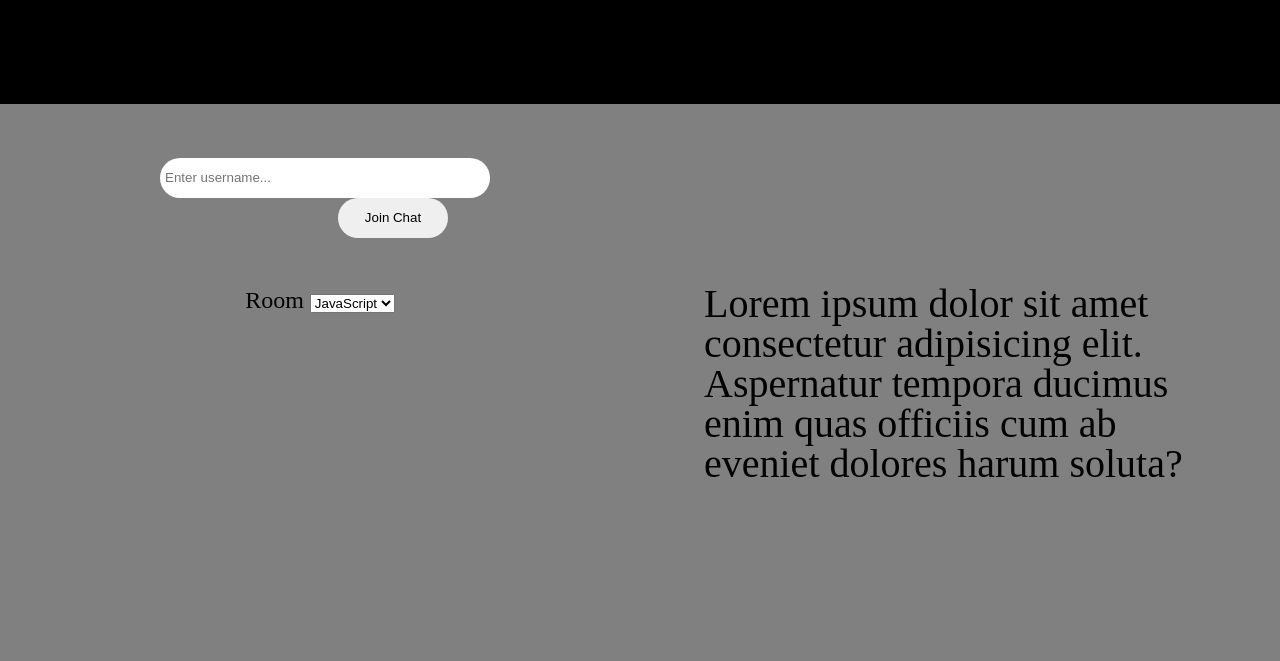
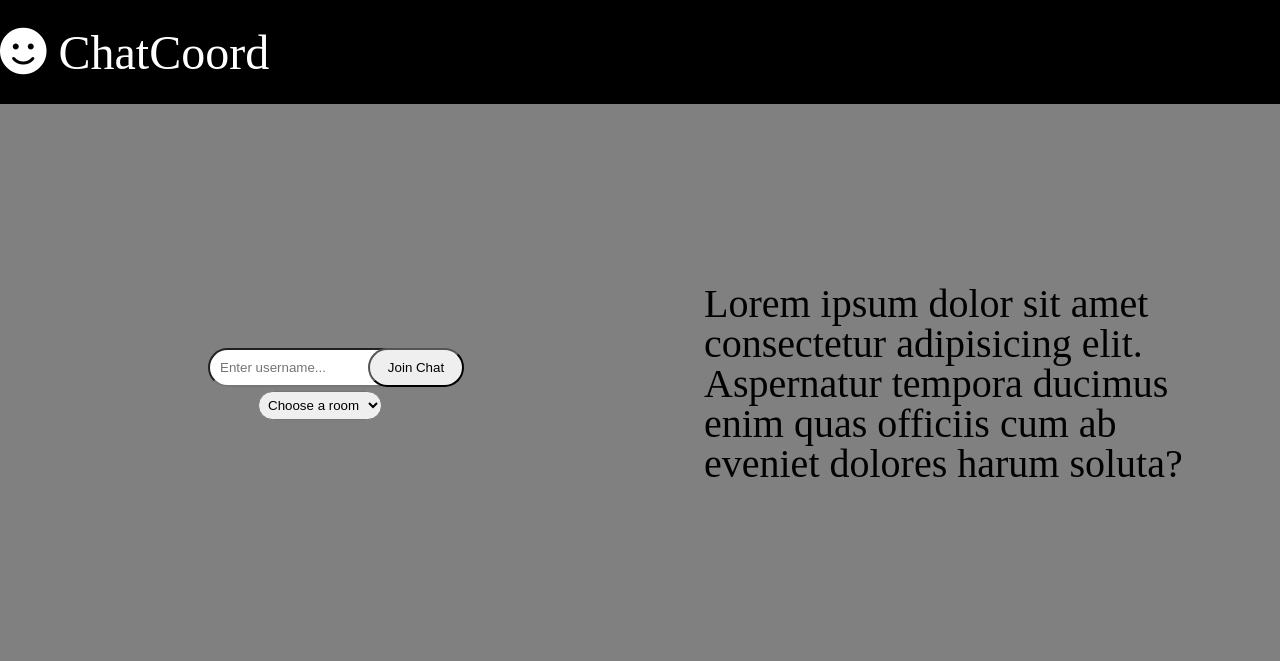
Before and after one commit to CcharlotteHh/chatroom, a website: page public/index.html in a window 1280 px wide. Shown: the top 661 px of the page. Drawn offline with Linux system fonts and the light colour scheme.

Commit message:
styling is better now

```diff
--- a/public/index.html
+++ b/public/index.html
@@ -22,6 +22,7 @@
 			</header>
 			<main class="join-main">
 				<form action="chat.html">
+
 						<div class="inputContainer">
 						<input
 							type="text"
@@ -35,8 +36,9 @@
 					<button type="submit" class="btn">Join Chat</button>
 				</div>
 					<div class="form-control">
-						<label for="room">Room</label>
+
 						<select name="room" id="room">
+							<option value="JavaScript">Choose a room</option>
 							<option value="JavaScript">JavaScript</option>
 							<option value="Python">Python</option>
 							<option value="PHP">PHP</option>
--- a/public/sass/components/_chatContainer.scss
+++ b/public/sass/components/_chatContainer.scss
@@ -21,16 +21,27 @@
     .chat-sidebar {
       width: 25%;
       @include flexbox($alignItems: center, $direction: column);
-    h2{
-        width: 100%;
+      .roomName{
+        background-color: #f2f2f2;
+        border-radius: 10px;
+        margin: 10px;
+        padding: 10px;
+        width: 70%;
 
     }
-    h3{
-        width: 100%;
+    .userNames{
+      background-color: #f2f2f2;
+        border-radius: 10px;
+        margin: 10px;
+        padding: 10px;
+        width: 70%;
+
     }
-    .users{
-        width: 100%;
+    h2, h3, #users{
+      text-align: center;
     }
+
+
 
     }
 
@@ -71,8 +82,9 @@
       }
 
       button.btn {
+        padding-left:4%;
         border: none;
-        background-color: transparent;
+       border-radius: 50px;
         font-size: 16px;
         margin-left: 10px;
         cursor: pointer;
--- a/public/sass/components/_joinContainer.scss
+++ b/public/sass/components/_joinContainer.scss
@@ -1,4 +1,11 @@
 .join-container {
+    header{
+        @include flexbox($alignItems:center);
+        h1{
+            color: white;
+            font-size: 3rem;
+        }
+    }
   width: 100%;
   height: 100%;
   .join-main {
@@ -9,50 +16,53 @@
     @include md {
       @include flexbox($direction: column);
     }
+.formContainer{
 
+}
     form {
+
       @include flexbox(
-        $justifyContent: center,
+        $justifyContent:center,
         $alignItems: center,
         $direction: column
       );
       width: 50%;
-      height: 20%;
+      height: 100%;
       font-size: 1.5rem;
       @include md {
         height: 20%;
         width: 100%;
       }
-      .inputContainer {
+      .inputContainer{
+        @include flexbox($justifyContent:center);
+
+position: relative;
         width: 50%;
-        margin: 150px auto 50px auto;
-        border-radius: 40px;
 
+        input{
+          padding: 10px;
+          position: relative;
+          width: 70%;
+          border-radius: 50px;
 
-        input {
-          padding-left: 20px;
-          width: 330px;
-          height: 40px;
-          padding: 10px 5px;
-          float: left;
-          border: 0;
-          background: #fff;
-          border-radius: 40px;
-          border-top-style: none;
         }
+        button{
+          padding: 10px;
+          position: absolute;
+          width: 30%;
+          border-radius: 50px;
+          right: 5%;
+        }
+      }
+      .form-control{
+        select{
+        margin-top:3%;
+          border-radius: 50px;
+          padding:5px;
 
-        button {
-          overflow: visible;
-          position: relative;
-          float: right;
-          right:10%;
-          border: 0;
-          padding: 0;
-          cursor: pointer;
-          height: 40px;
-          width: 110px;
-
-          border-radius: 40px;
+          option{
+            border-radius: 50px;
+          }
         }
       }
     }
@@ -64,7 +74,7 @@
       text-align: start;
 
       @include md {
-        height: 20%;
+        height: 80%;
         width: 100%;
         font-size: 1.25rem;
       }
```
Also changed, not shown: public/chat.html (+5 -0 lines), public/style.css.
